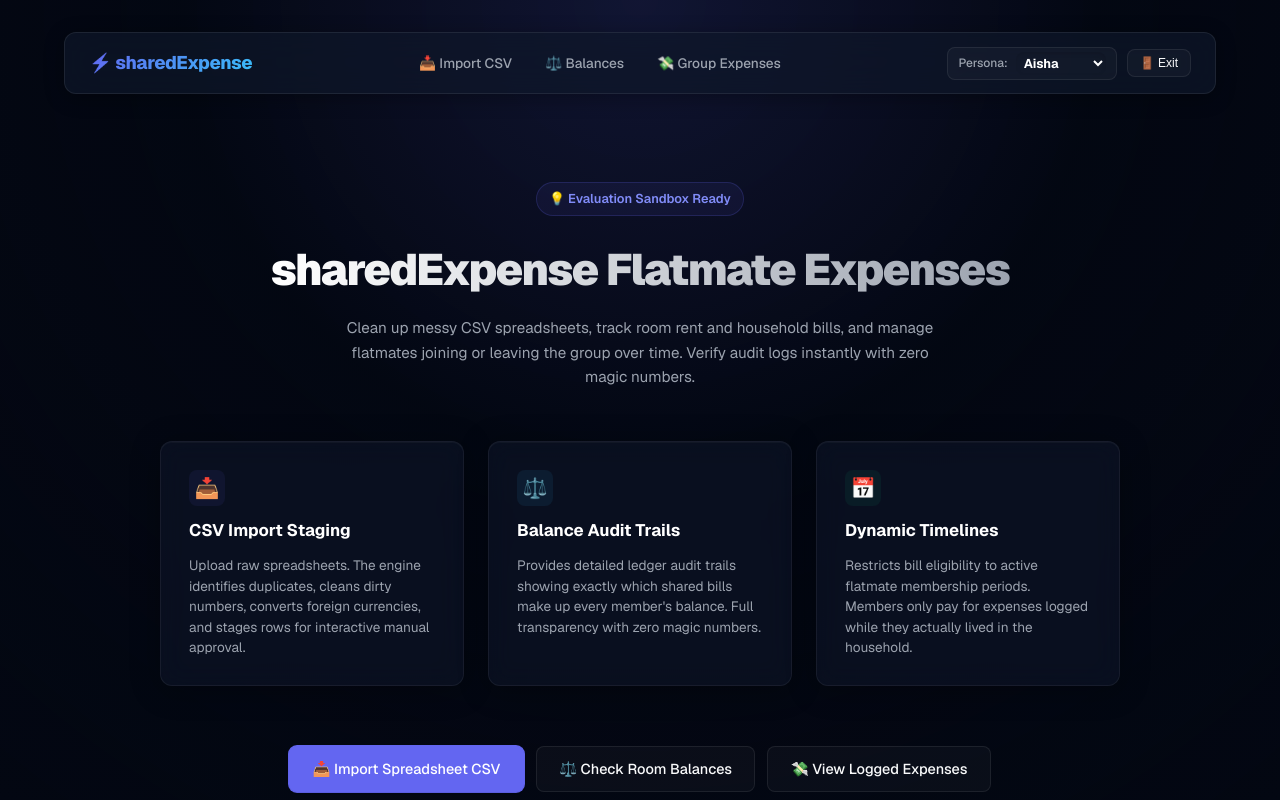
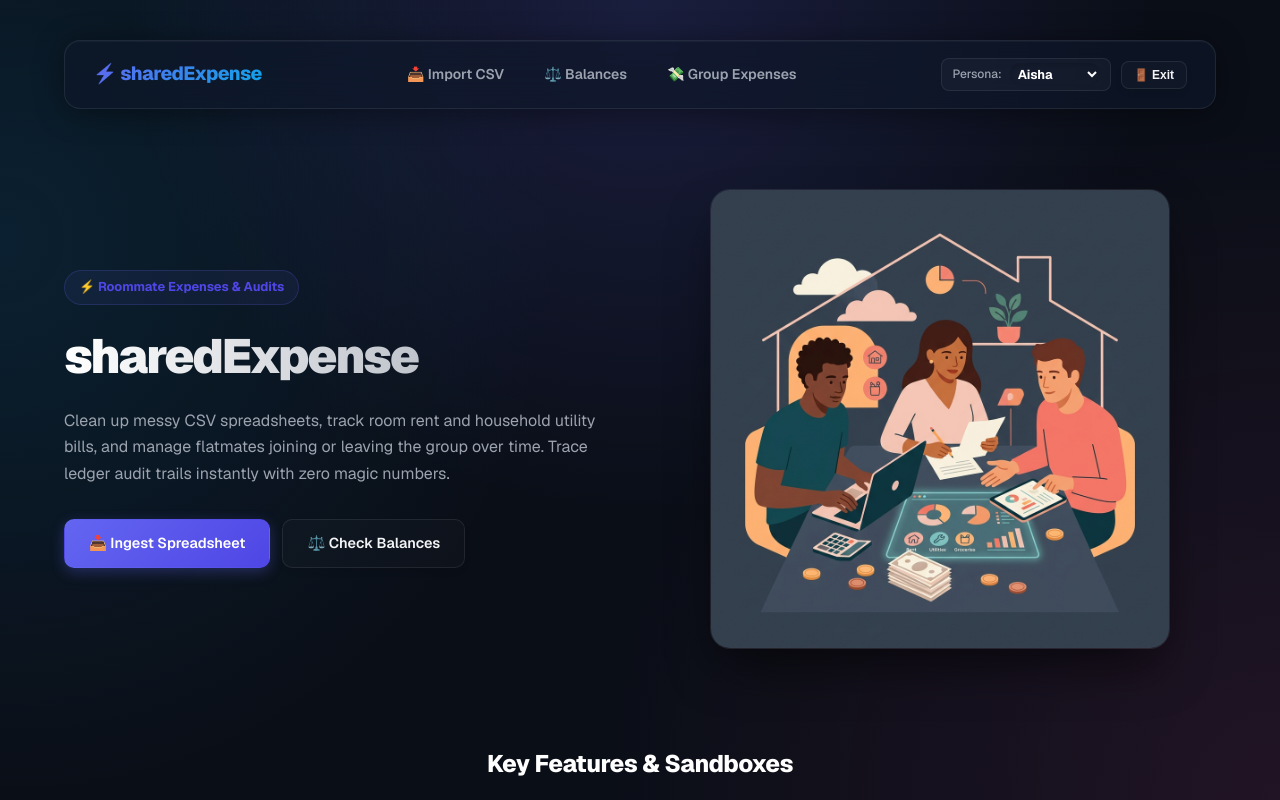
Before and after one commit to utkarshsxn12/Assignment1, a Next.js app: page / in a window 1280 px wide. Shown: the top 800 px of the page. Built offline with nearby package versions, Linux system fonts and the light colour scheme; sample sign-in values are in the browser's storage.

Commit message:
style: implement premium multi-glow gradient theme and split hero landing illustration

```diff
--- a/src/app/globals.css
+++ b/src/app/globals.css
@@ -1,28 +1,30 @@
 :root {
-  --bg-app: #030712;             /* Very deep slate/black background */
-  --bg-card: rgba(15, 23, 42, 0.55); /* Transparent card backdrop */
-  --bg-card-hover: rgba(15, 23, 42, 0.75);
-  --bg-card-header: rgba(30, 41, 59, 0.5);
-  --bg-input: rgba(3, 7, 18, 0.5);
+  --bg-app: #0a0e17;             /* Dark slate base */
+  --bg-card: rgba(17, 24, 39, 0.6); /* Translucent cards */
+  --bg-card-hover: rgba(31, 41, 55, 0.7);
+  --bg-card-header: rgba(31, 41, 55, 0.5);
+  --bg-input: rgba(17, 24, 39, 0.8);
 
-  --border-color: rgba(255, 255, 255, 0.06);
-  --border-color-hover: rgba(255, 255, 255, 0.12);
+  --border-color: rgba(255, 255, 255, 0.08);
+  --border-color-hover: rgba(255, 255, 255, 0.18);
 
-  --color-primary: #6366f1;       /* Premium Slate Indigo */
-  --color-primary-hover: #818cf8;
-  --color-secondary: #38bdf8;     /* Sky Blue */
+  --color-primary: #6366f1;       /* Indigo */
+  --color-primary-hover: #4f46e5;
+  --color-secondary: #0ea5e9;     /* Sky Blue */
+  --color-accent-pink: #ec4899;   /* Pink accent for warmth */
+  --color-accent-amber: #f59e0b;  /* Amber accent */
 
-  --text-primary: #f9fafb;
+  --text-primary: #f3f4f6;
   --text-secondary: #9ca3af;
   --text-muted: #6b7280;
 
-  --color-success: #10b981;       /* Clean Green */
+  --color-success: #10b981;       /* Emerald Green */
   --color-success-bg: rgba(16, 185, 129, 0.08);
 
-  --color-warning: #f59e0b;       /* Amber */
+  --color-warning: #f59e0b;       /* Amber Warning */
   --color-warning-bg: rgba(245, 158, 11, 0.08);
 
-  --color-error: #ef4444;         /* Clean Red */
+  --color-error: #ef4444;         /* Rose Red */
   --color-error-bg: rgba(239, 68, 68, 0.08);
 
   --font-sans: var(--font-geist-sans), -apple-system, BlinkMacSystemFont, "Segoe UI", Roboto, sans-serif;
@@ -37,11 +39,15 @@
 
 body {
   background-color: var(--bg-app);
-  background-image: radial-gradient(circle at 50% 0%, rgba(99, 102, 241, 0.15) 0%, rgba(3, 7, 18, 0.6) 45%, rgba(3, 7, 18, 1) 100%);
+  /* Human touch multi-color ambient lighting: Indigo top glow, Pink bottom right, Sky blue top left */
+  background-image:
+    radial-gradient(circle at 50% 0%, rgba(99, 102, 241, 0.18) 0%, transparent 50%),
+    radial-gradient(circle at 100% 100%, rgba(236, 72, 153, 0.1) 0%, transparent 45%),
+    radial-gradient(circle at 0% 30%, rgba(14, 165, 233, 0.12) 0%, transparent 40%);
   background-attachment: fixed;
   color: var(--text-primary);
   font-family: var(--font-sans);
-  line-height: 1.5;
+  line-height: 1.6;
   -webkit-font-smoothing: antialiased;
   min-height: 100vh;
 }
@@ -49,87 +55,94 @@ body {
 .app-container {
   max-width: 1200px;
   margin: 0 auto;
-  padding: 2rem 1.5rem 4rem;
+  padding: 2.5rem 1.5rem 5rem;
 }
 
-/* Glassmorphic Cards */
+/* Glassmorphic Cards with inset borders & micro-interactions */
 .glass-card {
   background: var(--bg-card);
-  backdrop-filter: blur(12px);
-  -webkit-backdrop-filter: blur(12px);
+  backdrop-filter: blur(16px);
+  -webkit-backdrop-filter: blur(16px);
   border: 1px solid var(--border-color);
-  border-radius: 12px;
-  padding: 1.75rem;
-  box-shadow: 0 4px 30px rgba(0, 0, 0, 0.3), inset 0 1px 0 rgba(255, 255, 255, 0.03);
-  transition: all 0.2s cubic-bezier(0.4, 0, 0.2, 1);
+  border-radius: 16px;
+  padding: 2rem;
+  box-shadow:
+    0 10px 30px -10px rgba(0, 0, 0, 0.5),
+    inset 0 1px 0 rgba(255, 255, 255, 0.05);
+  transition: all 0.25s cubic-bezier(0.4, 0, 0.2, 1);
 }
 
 .glass-card:hover {
   border-color: var(--border-color-hover);
-  box-shadow: 0 8px 32px rgba(0, 0, 0, 0.45), inset 0 1px 0 rgba(255, 255, 255, 0.05);
+  background: var(--bg-card-hover);
+  box-shadow:
+    0 20px 40px -15px rgba(0, 0, 0, 0.7),
+    inset 0 1px 0 rgba(255, 255, 255, 0.08);
 }
 
-/* Professional Solid Buttons */
+/* Custom Interactive Buttons */
 .btn {
   display: inline-flex;
   align-items: center;
   justify-content: center;
-  padding: 0.55rem 1.1rem;
-  border-radius: 8px;
-  font-weight: 500;
-  font-size: 0.85rem;
+  padding: 0.65rem 1.35rem;
+  border-radius: 10px;
+  font-weight: 600;
+  font-size: 0.875rem;
   cursor: pointer;
   transition: all 0.2s cubic-bezier(0.4, 0, 0.2, 1);
   border: 1px solid transparent;
-  gap: 6px;
+  gap: 8px;
   text-decoration: none;
 }
 
 .btn-primary {
-  background-color: var(--color-primary);
+  background: linear-gradient(135deg, var(--color-primary), #4f46e5);
   color: white;
-  box-shadow: 0 1px 2px rgba(0, 0, 0, 0.1), 0 0 0 1px var(--color-primary);
+  box-shadow: 0 4px 14px rgba(99, 102, 241, 0.3);
 }
 .btn-primary:hover {
-  background-color: var(--color-primary-hover);
-  transform: translateY(-1px);
-  box-shadow: 0 4px 12px rgba(99, 102, 241, 0.3);
+  background: linear-gradient(135deg, var(--color-primary-hover), #4338ca);
+  transform: translateY(-2px);
+  box-shadow: 0 6px 20px rgba(99, 102, 241, 0.45);
 }
 .btn-primary:active {
   transform: translateY(0);
 }
 
 .btn-secondary {
-  background-color: rgba(255, 255, 255, 0.03);
+  background-color: rgba(255, 255, 255, 0.02);
   color: var(--text-primary);
   border: 1px solid rgba(255, 255, 255, 0.08);
+  box-shadow: 0 4px 6px -1px rgba(0, 0, 0, 0.1);
 }
 .btn-secondary:hover {
-  background-color: rgba(255, 255, 255, 0.06);
-  border-color: rgba(255, 255, 255, 0.15);
-  transform: translateY(-1px);
+  background-color: rgba(255, 255, 255, 0.05);
+  border-color: rgba(255, 255, 255, 0.18);
+  transform: translateY(-2px);
+  box-shadow: 0 6px 12px rgba(0, 0, 0, 0.2);
 }
 .btn-secondary:active {
   transform: translateY(0);
 }
 
-/* Typography */
+/* Typography headers */
 h1 {
-  font-size: 1.85rem;
-  font-weight: 700;
-  letter-spacing: -0.025em;
+  font-size: 2.25rem;
+  font-weight: 800;
+  letter-spacing: -0.03em;
   color: white;
 }
 
 h2 {
-  font-size: 1.25rem;
-  font-weight: 650;
-  letter-spacing: -0.015em;
+  font-size: 1.35rem;
+  font-weight: 700;
+  letter-spacing: -0.02em;
   color: white;
 }
 
 h3 {
-  font-size: 1rem;
+  font-size: 1.05rem;
   font-weight: 600;
   color: white;
 }
@@ -137,97 +150,83 @@ h3 {
 p {
   font-size: 0.875rem;
   color: var(--text-secondary);
-  line-height: 1.6;
+  line-height: 1.625;
 }
 
-/* Forms */
+/* Form inputs & Focus glows */
 .form-group {
-  margin-bottom: 1.15rem;
+  margin-bottom: 1.25rem;
 }
 
 .form-label {
   display: block;
-  font-size: 0.75rem;
-  font-weight: 600;
+  font-size: 0.725rem;
+  font-weight: 700;
   color: var(--text-secondary);
   text-transform: uppercase;
-  letter-spacing: 0.05em;
-  margin-bottom: 0.375rem;
+  letter-spacing: 0.06em;
+  margin-bottom: 0.5rem;
 }
 
 .form-input, .form-select, .form-textarea {
   width: 100%;
-  padding: 0.575rem 0.85rem;
+  padding: 0.65rem 0.95rem;
   background-color: var(--bg-input);
-  border: 1px solid rgba(255, 255, 255, 0.08);
-  border-radius: 8px;
+  border: 1px solid rgba(255, 255, 255, 0.06);
+  border-radius: 10px;
   color: var(--text-primary);
   font-family: inherit;
   font-size: 0.875rem;
   outline: none;
-  transition: all 0.2s ease;
-  box-shadow: inset 0 2px 4px rgba(0, 0, 0, 0.1);
+  transition: all 0.25s cubic-bezier(0.4, 0, 0.2, 1);
+  box-shadow: inset 0 2px 4px rgba(0, 0, 0, 0.15);
 }
 
 .form-input:focus, .form-select:focus, .form-textarea:focus {
   border-color: var(--color-primary);
-  box-shadow: 0 0 0 3px rgba(99, 102, 241, 0.2), inset 0 2px 4px rgba(0, 0, 0, 0.1);
-  background-color: rgba(3, 7, 18, 0.7);
+  box-shadow:
+    0 0 0 3px rgba(99, 102, 241, 0.25),
+    inset 0 2px 4px rgba(0, 0, 0, 0.15);
+  background-color: rgba(17, 24, 39, 0.95);
 }
 
-.form-input::placeholder, .form-textarea::placeholder {
-  color: var(--text-muted);
-}
-
-/* Sticky Premium Navbar */
+/* Sticky top blurred Navbar */
 .app-navbar {
   display: flex;
   justify-content: space-between;
   align-items: center;
-  padding: 0.8rem 1.5rem;
-  background: rgba(15, 23, 42, 0.7);
-  backdrop-filter: blur(16px);
-  -webkit-backdrop-filter: blur(16px);
+  padding: 0.9rem 1.75rem;
+  background: rgba(15, 23, 42, 0.65);
+  backdrop-filter: blur(20px);
+  -webkit-backdrop-filter: blur(20px);
   border: 1px solid rgba(255, 255, 255, 0.08);
-  border-radius: 12px;
-  margin-bottom: 2.5rem;
-  box-shadow: 0 4px 20px rgba(0, 0, 0, 0.3);
+  border-radius: 16px;
+  margin-bottom: 3rem;
+  box-shadow:
+    0 4px 30px rgba(0, 0, 0, 0.4),
+    inset 0 1px 0 rgba(255, 255, 255, 0.04);
   position: sticky;
-  top: 1rem;
+  top: 1.25rem;
   z-index: 100;
 }
 
 .app-logo {
-  font-size: 1.15rem;
-  font-weight: 800;
-  color: white;
-  display: flex;
-  align-items: center;
-  gap: 6px;
-  letter-spacing: -0.02em;
-}
-
-.app-logo a {
-  text-decoration: none;
-  color: white;
-  transition: opacity 0.15s ease;
-}
-
-.app-logo a:hover {
-  opacity: 0.9;
+  font-size: 1.2rem;
+  font-weight: 900;
+  letter-spacing: -0.025em;
 }
 
 .nav-links {
   display: flex;
-  gap: 0.375rem;
+  gap: 0.5rem;
 }
 
 .nav-link {
-  font-size: 0.85rem;
-  font-weight: 500;
+  font-size: 0.875rem;
+  font-weight: 600;
   color: var(--text-secondary);
-  padding: 0.45rem 0.85rem;
-  border-radius: 8px;
+  padding: 0.5rem 1rem;
+  border-radius: 10px;
   transition: all 0.2s ease;
   text-decoration: none;
 }
@@ -240,17 +239,21 @@ p {
 .nav-link.active {
   color: white;
   background-color: rgba(255, 255, 255, 0.08);
-  box-shadow: inset 0 1px 0 rgba(255, 255, 255, 0.05);
-  border: 1px solid rgba(255, 255, 255, 0.03);
+  box-shadow:
+    0 2px 8px rgba(0, 0, 0, 0.2),
+    inset 0 1px 0 rgba(255, 255, 255, 0.05);
+  border: 1px solid rgba(255, 255, 255, 0.02);
 }
 
-/* Tables */
+/* Beautiful Custom Tables */
 .table-container {
   overflow-x: auto;
-  border-radius: 10px;
+  border-radius: 12px;
   border: 1px solid var(--border-color);
-  background: rgba(15, 23, 42, 0.35);
-  box-shadow: inset 0 1px 0 rgba(255, 255, 255, 0.02);
+  background: rgba(15, 23, 42, 0.45);
+  box-shadow:
+    0 4px 20px rgba(0, 0, 0, 0.3),
+    inset 0 1px 0 rgba(255, 255, 255, 0.02);
 }
 
 .custom-table {
@@ -261,67 +264,66 @@ p {
 }
 
 .custom-table th {
-  background-color: rgba(255, 255, 255, 0.01);
-  padding: 0.85rem 1.15rem;
-  font-weight: 600;
+  background-color: rgba(255, 255, 255, 0.015);
+  padding: 1rem 1.25rem;
+  font-weight: 700;
   color: var(--text-secondary);
   border-bottom: 1px solid var(--border-color);
   font-size: 0.725rem;
   text-transform: uppercase;
-  letter-spacing: 0.05em;
+  letter-spacing: 0.07em;
 }
 
 .custom-table td {
-  padding: 1rem 1.15rem;
+  padding: 1.15rem 1.25rem;
   border-bottom: 1px solid rgba(255, 255, 255, 0.03);
   color: var(--text-primary);
   transition: background-color 0.15s ease;
 }
 
-.custom-table tr:last-child td {
-  border-bottom: none;
+.custom-table tr:hover td {
+  background-color: rgba(255, 255, 255, 0.03) !important;
 }
 
-.custom-table tr:hover td {
-  background-color: rgba(255, 255, 255, 0.02);
-}
-
-/* Badges */
+/* Custom badges */
 .badge {
   display: inline-flex;
   align-items: center;
-  padding: 0.175rem 0.55rem;
+  padding: 0.2rem 0.6rem;
   border-radius: 6px;
   font-size: 0.725rem;
-  font-weight: 600;
+  font-weight: 700;
   border: 1px solid transparent;
+  text-transform: uppercase;
+  letter-spacing: 0.05em;
 }
 
 .badge-success {
   background-color: var(--color-success-bg);
   color: var(--color-success);
-  border-color: rgba(16, 185, 129, 0.15);
+  border-color: rgba(16, 185, 129, 0.2);
 }
 
 .badge-warning {
   background-color: var(--color-warning-bg);
   color: var(--color-warning);
-  border-color: rgba(245, 158, 11, 0.15);
+  border-color: rgba(245, 158, 11, 0.25);
 }
 
 .badge-error {
   background-color: var(--color-error-bg);
   color: var(--color-error);
-  border-color: rgba(239, 68, 68, 0.15);
+  border-color: rgba(239, 68, 68, 0.2);
 }
 
 .badge-info {
   background-color: rgba(14, 165, 233, 0.08);
   color: var(--color-secondary);
-  border-color: rgba(14, 165, 233, 0.15);
+  border-color: rgba(14, 165, 233, 0.25);
 }
 
-/* Custom Checkbox Stylings */
+/* Interactive custom checkboxes */
 input[type="checkbox"] {
   accent-color: var(--color-primary);
+  cursor: pointer;
 }
--- a/src/app/page.tsx
+++ b/src/app/page.tsx
@@ -6,64 +6,110 @@ export default function Home() {
     <div className="app-container">
       <Navbar />
 
+      {/* Hero Section Grid */}
       <div style={{
-        display: "flex",
-        flexDirection: "column",
+        display: "grid",
+        gridTemplateColumns: "repeat(auto-fit, minmax(320px, 1fr))",
+        gap: "3rem",
         alignItems: "center",
-        textAlign: "center",
-        padding: "3rem 0",
-        gap: "1.25rem"
+        padding: "2rem 0 4rem",
+        width: "100%"
       }}>
-        {/* Top Feature Tag */}
+
+        {/* Left Column: Heading & CTAs */}
+        <div style={{ display: "flex", flexDirection: "column", gap: "1.5rem", textAlign: "left" }}>
+
           <div style={{
             display: "inline-flex",
             alignItems: "center",
-          gap: "6px",
+            gap: "8px",
             background: "rgba(99, 102, 241, 0.08)",
             border: "1px solid rgba(99, 102, 241, 0.2)",
-          padding: "6px 12px",
+            padding: "6px 14px",
             borderRadius: "99px",
             fontSize: "0.8rem",
-          fontWeight: 600,
+            fontWeight: 700,
             color: "var(--color-primary-hover)",
-          marginBottom: "0.5rem"
+            width: "fit-content"
           }}>
-          💡 Evaluation Sandbox Ready
+            ⚡ Roommate Expenses & Audits
           </div>
 
           <h1 style={{
-          fontSize: "2.75rem",
+            fontSize: "3rem",
             fontWeight: 900,
-          letterSpacing: "-0.035em",
-          lineHeight: "1.2",
+            letterSpacing: "-0.04em",
+            lineHeight: "1.15",
             background: "linear-gradient(to right, #ffffff, #9ca3af)",
             WebkitBackgroundClip: "text",
             WebkitTextFillColor: "transparent"
           }}>
-          sharedExpense Flatmate Expenses
+            sharedExpense
           </h1>
 
           <p style={{
-          fontSize: "0.95rem",
+            fontSize: "1rem",
             color: "var(--text-secondary)",
-          maxWidth: "600px",
-          marginBottom: "2rem",
-          lineHeight: "1.6"
+            lineHeight: "1.65"
           }}>
-          Clean up messy CSV spreadsheets, track room rent and household bills, and manage flatmates joining or leaving the group over time. Verify audit logs instantly with zero magic numbers.
+            Clean up messy CSV spreadsheets, track room rent and household utility bills, and manage flatmates joining or leaving the group over time. Trace ledger audit trails instantly with zero magic numbers.
           </p>
 
-        {/* Structured Dashboard Grid */}
+          {/* Action CTA Buttons */}
+          <div style={{ display: "flex", gap: "12px", flexWrap: "wrap", marginTop: "0.5rem" }}>
+            <Link href="/import" className="btn btn-primary" style={{ padding: "0.75rem 1.5rem", fontSize: "0.9rem" }}>
+              📥 Ingest Spreadsheet
+            </Link>
+            <Link href="/balances" className="btn btn-secondary" style={{ padding: "0.75rem 1.5rem", fontSize: "0.9rem" }}>
+              ⚖️ Check Balances
+            </Link>
+          </div>
+        </div>
+
+        {/* Right Column: Beautiful Generated Illustration */}
+        <div style={{ display: "flex", justifyContent: "center", alignItems: "center", position: "relative" }}>
+          {/* Subtle warm glow behind illustration */}
+          <div style={{
+            position: "absolute",
+            width: "300px",
+            height: "300px",
+            borderRadius: "50%",
+            background: "radial-gradient(circle, rgba(99, 102, 241, 0.15) 0%, transparent 70%)",
+            filter: "blur(20px)",
+            zIndex: 0
+          }} />
+
+          <img
+            src="/home_hero.png"
+            alt="Roommate calculations"
+            style={{
+              width: "100%",
+              maxWidth: "460px",
+              borderRadius: "20px",
+              border: "1px solid rgba(255, 255, 255, 0.08)",
+              boxShadow: "0 25px 50px -12px rgba(0, 0, 0, 0.6)",
+              zIndex: 1,
+              position: "relative"
+            }}
+          />
+        </div>
+
+      </div>
+
+      {/* Feature Breakdown Section */}
+      <div style={{ marginTop: "2rem" }}>
+        <h2 style={{ fontSize: "1.5rem", fontWeight: 800, marginBottom: "2rem", textAlign: "center", letterSpacing: "-0.02em" }}>
+          Key Features & Sandboxes
+        </h2>
+
         <div style={{
           display: "grid",
           gridTemplateColumns: "repeat(auto-fit, minmax(280px, 1fr))",
           gap: "1.5rem",
-          width: "100%",
-          maxWidth: "960px",
-          marginBottom: "2.5rem"
+          width: "100%"
         }}>
 
-          <div className="glass-card" style={{ textAlign: "left", display: "flex", flexDirection: "column", gap: "0.75rem" }}>
+          <div className="glass-card" style={{ display: "flex", flexDirection: "column", gap: "0.75rem" }}>
             <div style={{
               width: "36px",
               height: "36px",
@@ -76,18 +122,18 @@ export default function Home() {
             }}>
               📥
             </div>
-            <h3 style={{ fontSize: "1.05rem", fontWeight: 700 }}>CSV Import Staging</h3>
+            <h3 style={{ fontSize: "1.05rem", fontWeight: 700 }}>Interactive CSV Importer</h3>
             <p style={{ fontSize: "0.85rem", color: "var(--text-secondary)", lineHeight: "1.5" }}>
               Upload raw spreadsheets. The engine identifies duplicates, cleans dirty numbers, converts foreign currencies, and stages rows for interactive manual approval.
             </p>
           </div>
 
-          <div className="glass-card" style={{ textAlign: "left", display: "flex", flexDirection: "column", gap: "0.75rem" }}>
+          <div className="glass-card" style={{ display: "flex", flexDirection: "column", gap: "0.75rem" }}>
             <div style={{
               width: "36px",
               height: "36px",
               borderRadius: "8px",
-              background: "rgba(56, 189, 248, 0.08)",
+              background: "rgba(14, 165, 233, 0.08)",
               display: "flex",
               alignItems: "center",
               justifyContent: "center",
@@ -101,7 +147,7 @@ export default function Home() {
             </p>
           </div>
 
-          <div className="glass-card" style={{ textAlign: "left", display: "flex", flexDirection: "column", gap: "0.75rem" }}>
+          <div className="glass-card" style={{ display: "flex", flexDirection: "column", gap: "0.75rem" }}>
             <div style={{
               width: "36px",
               height: "36px",
@@ -121,20 +167,6 @@ export default function Home() {
           </div>
 
         </div>
-
-        {/* Action Buttons */}
-        <div style={{ display: "flex", gap: "12px", justifyContent: "center", flexWrap: "wrap" }}>
-          <Link href="/import" className="btn btn-primary" style={{ padding: "0.7rem 1.4rem", fontSize: "0.9rem" }}>
-            📥 Import Spreadsheet CSV
-          </Link>
-          <Link href="/balances" className="btn btn-secondary" style={{ padding: "0.7rem 1.4rem", fontSize: "0.9rem" }}>
-            ⚖️ Check Room Balances
-          </Link>
-          <Link href="/expenses" className="btn btn-secondary" style={{ padding: "0.7rem 1.4rem", fontSize: "0.9rem" }}>
-            💸 View Logged Expenses
-          </Link>
-        </div>
-
       </div>
     </div>
   );
```
Also changed, not shown: public/home_hero.png (added). Lines whose indentation alone changed are shown as unchanged.
